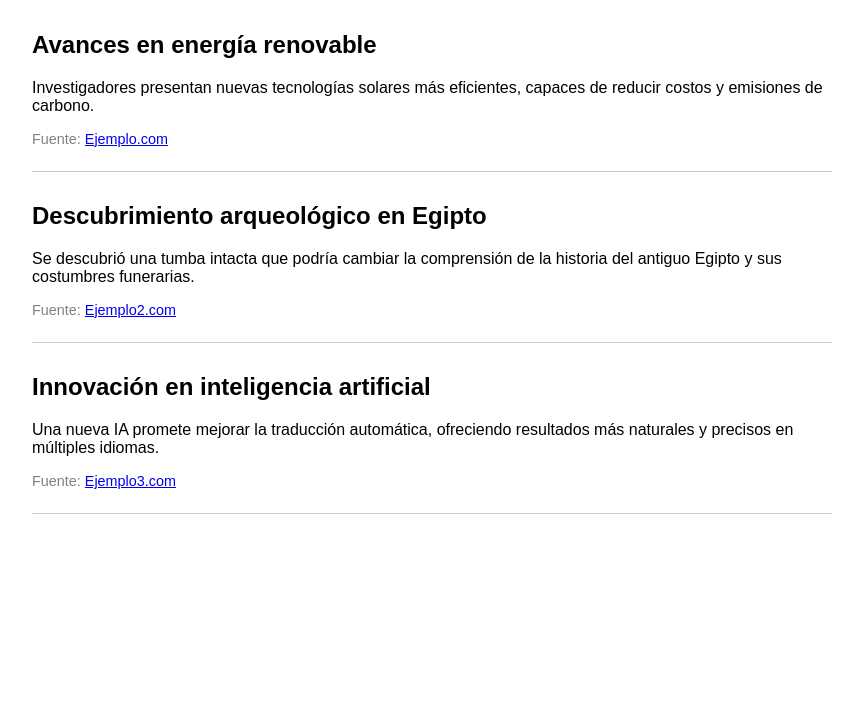
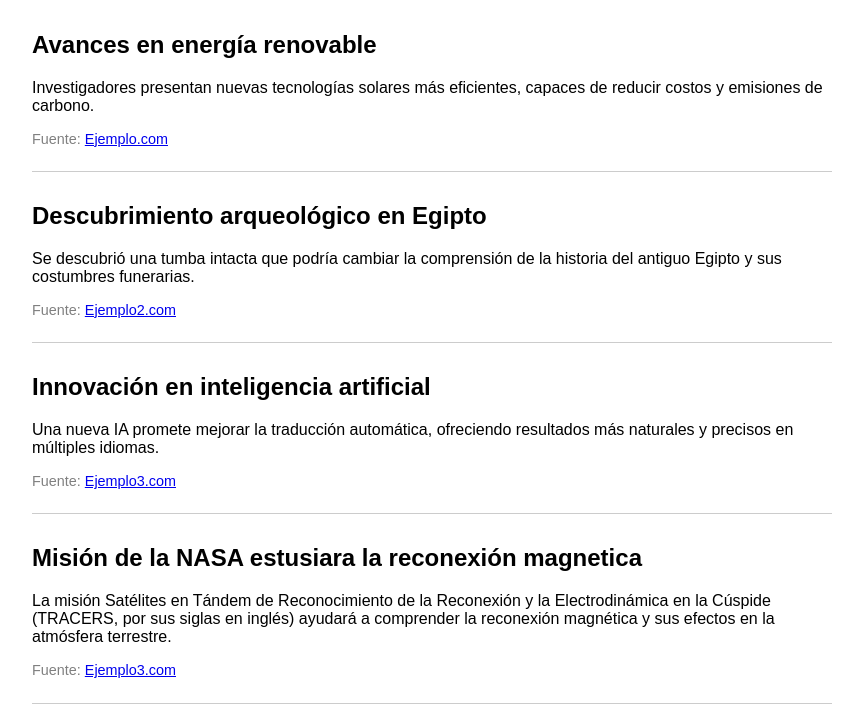
Before and after one commit to ChrisGajar/mynewsportal, a plain HTML site: page index.html in a window 1280 px wide. Shown: the part 99-823 px from the top of the page, without its empty margins (208-1071 px from the left). Before the commit the page ends 800 px from the top, so only its background shows below. Drawn offline with Linux system fonts and the light colour scheme.

Commit message:
Add files via upload

```diff
--- a/index.html
+++ b/index.html
@@ -31,5 +31,10 @@
     <p class="fuente">Fuente: <a href="https://www.ejemplo3.com/ia" target="_blank">Ejemplo3.com</a></p>
   </div>
 
+<div class="noticia">
+  <h2>Misión de la NASA estusiara la reconexión magnetica</h2>
+  <p>La misión Satélites en Tándem de Reconocimiento de la Reconexión y la Electrodinámica en la Cúspide (TRACERS, por sus siglas en inglés) ayudará a comprender la reconexión magnética y sus efectos en la atmósfera terrestre.</p>
+  <p class="fuente">Fuente: <a href="https://www.ejemplo3.com/ia" target="_blank">Ejemplo3.com</a></p>
+</div>
 </body>
 </html>
```
